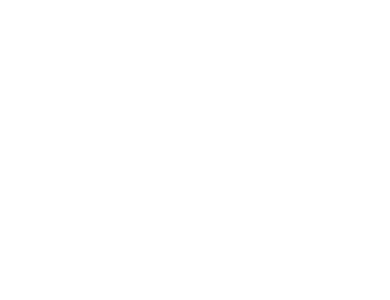
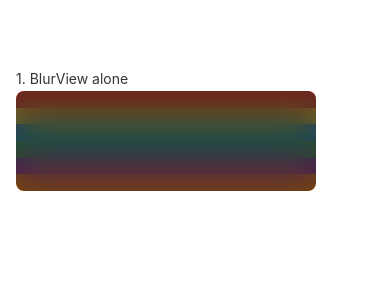
Before and after one commit to dileepapeiris/expo-maskedview-blur-repro, a React Native app: screen / in a window 390 px wide. Shown: the top 300 px of the page. Built offline with nearby package versions, Linux system fonts and the light colour scheme.

Commit message:
Box 1: BlurView alone

```diff
--- a/App.tsx
+++ b/App.tsx
@@ -37,6 +37,9 @@
 export default function App() {
   return (
     <View style={styles.screen}>
+      <Box label="1. BlurView alone">
+        <BlurView intensity={80} tint="dark" style={StyleSheet.absoluteFill} />
+      </Box>
     </View>
   );
 }
```
